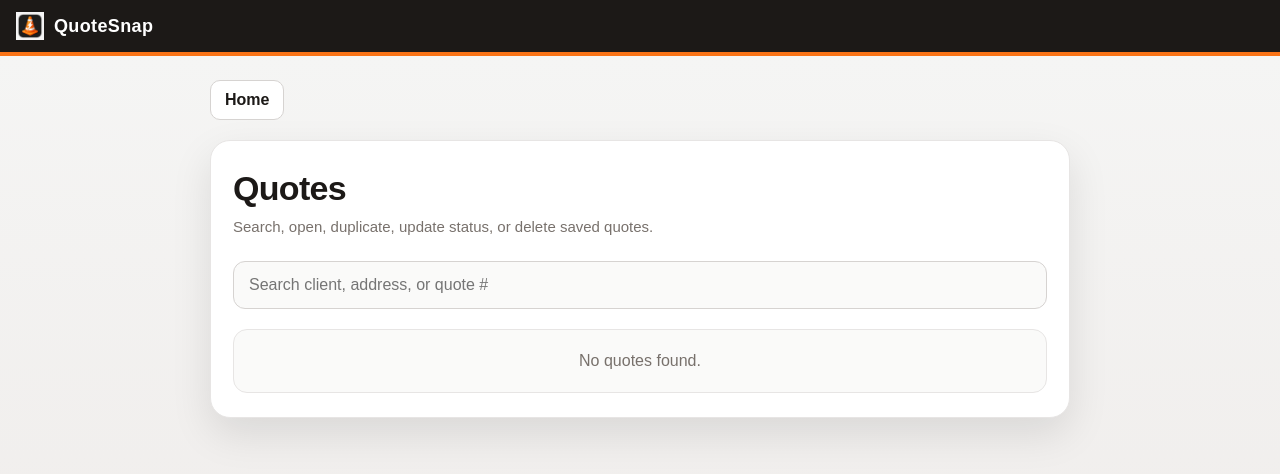
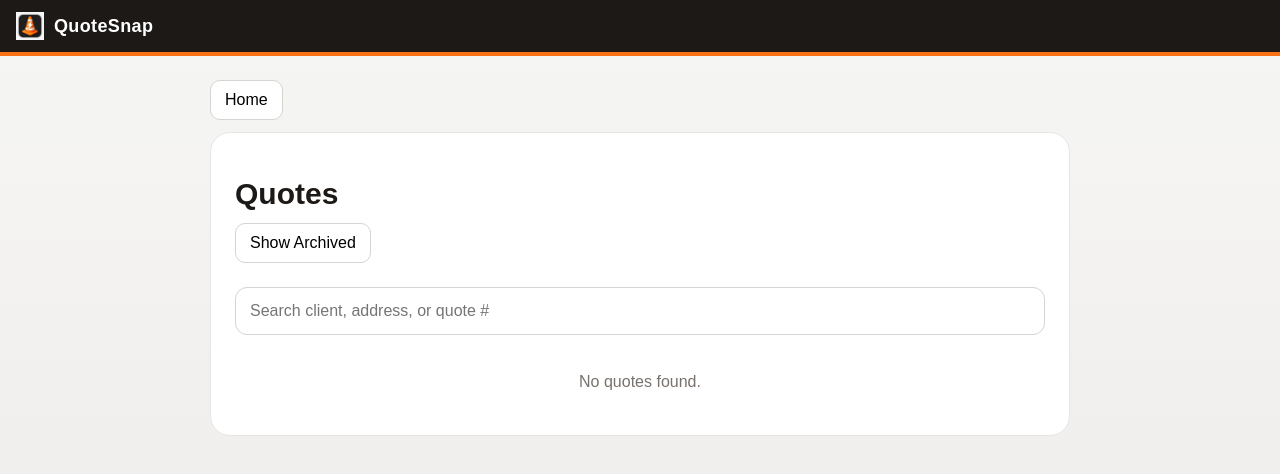
Before and after one commit to irockexcavation-ship-it/quotesnap, a Next.js app: page /quotes in a window 1280 px wide. Shown: the top 474 px of the page. Built offline with nearby package versions, Linux system fonts and the light colour scheme.

Commit message:
Add archive system for quotes

```diff
--- a/app/quotes/page.tsx
+++ b/app/quotes/page.tsx
@@ -13,12 +13,13 @@ type QuoteItem = {
   startWindow?: string;
   scopeOfWork?: string;
   bannerImage?: string;
-  status?: "Draft" | "Sent" | "Approved";
+  status?: "Draft" | "Sent" | "Approved" | "Archived";
 };
 
 export default function QuotesPage() {
   const [quotes, setQuotes] = useState<QuoteItem[]>([]);
   const [search, setSearch] = useState("");
+  const [showArchived, setShowArchived] = useState(false);
 
   useEffect(() => {
     loadQuotes();
@@ -87,33 +88,24 @@ export default function QuotesPage() {
 
   function statusColor(status: QuoteItem["status"]) {
     if (status === "Approved") {
-      return {
-        bg: "#dcfce7",
-        text: "#166534",
-        border: "#86efac",
-      };
+      return { bg: "#dcfce7", text: "#166534", border: "#86efac" };
     }
-
     if (status === "Sent") {
-      return {
-        bg: "#dbeafe",
-        text: "#1d4ed8",
-        border: "#93c5fd",
-      };
+      return { bg: "#dbeafe", text: "#1d4ed8", border: "#93c5fd" };
     }
-
-    return {
-      bg: "#fff7ed",
-      text: "#9a3412",
-      border: "#fdba74",
-    };
+    if (status === "Archived") {
+      return { bg: "#e7e5e4", text: "#44403c", border: "#d6d3d1" };
+    }
+    return { bg: "#fff7ed", text: "#9a3412", border: "#fdba74" };
   }
 
-  const filtered = quotes.filter((q) =>
-    `${q.clientName || ""} ${q.quoteNumber || ""} ${q.projectAddress || ""}`
-      .toLowerCase()
-      .includes(search.toLowerCase())
-  );
+  const filtered = quotes
+    .filter((q) => (showArchived ? true : q.status !== "Archived"))
+    .filter((q) =>
+      `${q.clientName || ""} ${q.quoteNumber || ""} ${q.projectAddress || ""}`
+        .toLowerCase()
+        .includes(search.toLowerCase())
+    );
 
   return (
     <main
@@ -125,222 +117,113 @@ export default function QuotesPage() {
       }}
     >
       <div style={{ maxWidth: "860px", margin: "0 auto" }}>
-        <button
-          onClick={goHome}
-          style={{
-            marginBottom: "20px",
-            padding: "10px 14px",
-            borderRadius: "10px",
-            border: "1px solid #d6d3d1",
-            background: "#ffffff",
-            color: "#1c1917",
-            cursor: "pointer",
-            fontWeight: 700,
-          }}
-        >
+        <button onClick={goHome} style={navButton}>
           Home
         </button>
 
-        <div
-          style={{
-            background: "#ffffff",
-            borderRadius: "20px",
-            border: "1px solid #e7e5e4",
-            boxShadow: "0 16px 40px rgba(0,0,0,0.10)",
-            padding: "28px 22px 24px",
-          }}
-        >
-          <div style={{ marginBottom: "22px" }}>
-            <h1
-              style={{
-                fontSize: "34px",
-                margin: "0 0 8px 0",
-                color: "#1c1917",
-                letterSpacing: "-0.02em",
-              }}
+        <div style={card}>
+          <h1 style={title}>Quotes</h1>
+
+          <div style={{ marginBottom: "12px" }}>
+            <button
+              onClick={() => setShowArchived(!showArchived)}
+              style={navButton}
             >
-              Quotes
-            </h1>
-
-            <div
-              style={{
-                fontSize: "15px",
-                color: "#78716c",
-                lineHeight: 1.5,
-              }}
-            >
-              Search, open, duplicate, update status, or delete saved quotes.
-            </div>
+              {showArchived ? "Hide Archived" : "Show Archived"}
+            </button>
           </div>
 
           <input
             placeholder="Search client, address, or quote #"
             value={search}
             onChange={(e) => setSearch(e.target.value)}
-            style={{
-              width: "100%",
-              padding: "14px 15px",
-              borderRadius: "12px",
-              border: "1px solid #d6d3d1",
-              marginBottom: "20px",
-              fontSize: "16px",
-              boxSizing: "border-box",
-              background: "#fafaf9",
-            }}
+            style={searchBox}
           />
 
           {filtered.length === 0 ? (
-            <div
-              style={{
-                background: "#fafaf9",
-                border: "1px solid #e7e5e4",
-                borderRadius: "14px",
-                padding: "22px",
-                color: "#78716c",
-                textAlign: "center",
-              }}
-            >
-              No quotes found.
-            </div>
+            <div style={emptyBox}>No quotes found.</div>
           ) : (
-            <div
-              style={{
-                display: "grid",
-                gap: "14px",
-              }}
-            >
-              {filtered.map((quote, i) => {
+            <div style={{ display: "grid", gap: "14px" }}>
+              {filtered.map((quote) => {
                 const colors = statusColor(quote.status);
 
                 return (
-                  <div
-                    key={quote.id || i}
-                    style={{
-                      background: "#ffffff",
-                      border: "1px solid #e7e5e4",
-                      borderRadius: "16px",
-                      padding: "18px",
-                      boxShadow: "0 3px 10px rgba(0,0,0,0.04)",
-                    }}
-                  >
-                    <div
-                      style={{
-                        display: "flex",
-                        justifyContent: "space-between",
-                        alignItems: "flex-start",
-                        gap: "12px",
-                        marginBottom: "12px",
-                      }}
-                    >
+                  <div key={quote.id} style={quoteCard}>
+                    <div style={rowTop}>
                       <div
                         onClick={() => openQuote(quote)}
-                        style={{
-                          flex: 1,
-                          cursor: "pointer",
-                        }}
+                        style={{ flex: 1, cursor: "pointer" }}
                       >
-                        <div
-                          style={{
-                            fontWeight: 800,
-                            fontSize: "19px",
-                            marginBottom: "6px",
-                            color: "#1c1917",
-                          }}
-                        >
+                        <div style={clientName}>
                           {quote.clientName || "Unnamed Client"}
                         </div>
 
-                        <div
-                          style={{
-                            fontSize: "14px",
-                            color: "#57534e",
-                            lineHeight: 1.6,
-                            marginBottom: "6px",
-                          }}
-                        >
+                        <div style={meta}>
                           {quote.quoteNumber || "No Quote #"} •{" "}
                           {quote.quoteDate || "No Date"} •{" "}
                           {quote.projectTotal || "$0"}
                         </div>
 
-                        <div
-                          style={{
-                            fontSize: "13px",
-                            color: "#78716c",
-                            lineHeight: 1.5,
-                          }}
-                        >
+                        <div style={address}>
                           {quote.projectAddress || ""}
                         </div>
                       </div>
 
                       <div
                         style={{
-                          padding: "7px 11px",
-                          borderRadius: "999px",
-                          fontSize: "12px",
-                          fontWeight: 800,
+                          ...statusPill,
                           background: colors.bg,
                           color: colors.text,
                           border: `1px solid ${colors.border}`,
-                          whiteSpace: "nowrap",
                         }}
                       >
                         {quote.status || "Draft"}
                       </div>
                     </div>
 
-                    <div
-                      style={{
-                        display: "flex",
-                        gap: "8px",
-                        flexWrap: "wrap",
-                      }}
-                    >
-                      <button
-                        type="button"
-                        onClick={() => openQuote(quote)}
-                        style={smallButton("#1c1917", "#ffffff")}
-                      >
+                    <div style={buttonRow}>
+                      <button onClick={() => openQuote(quote)} style={btnDark}>
                         Open
                       </button>
 
                       <button
-                        type="button"
                         onClick={() => duplicateQuote(quote)}
-                        style={smallButton("#f97316", "#ffffff")}
+                        style={btnOrange}
                       >
                         Duplicate
                       </button>
 
                       <button
-                        type="button"
                         onClick={() => updateStatus(quote, "Draft")}
-                        style={smallButton("#fff7ed", "#9a3412", "#fdba74")}
+                        style={btnLight}
                       >
                         Draft
                       </button>
 
                       <button
-                        type="button"
                         onClick={() => updateStatus(quote, "Sent")}
-                        style={smallButton("#dbeafe", "#1d4ed8", "#93c5fd")}
+                        style={btnLight}
                       >
                         Sent
                       </button>
 
                       <button
-                        type="button"
                         onClick={() => updateStatus(quote, "Approved")}
-                        style={smallButton("#dcfce7", "#166534", "#86efac")}
+                        style={btnLight}
                       >
                         Approved
                       </button>
 
                       <button
-                        type="button"
+                        onClick={() => updateStatus(quote, "Archived")}
+                        style={btnGray}
+                      >
+                        Archive
+                      </button>
+
+                      <button
                         onClick={() => deleteQuote(quote)}
-                        style={smallButton("#dc2626", "#ffffff")}
+                        style={btnDelete}
                       >
                         Delete
                       </button>
@@ -356,19 +239,126 @@ export default function QuotesPage() {
   );
 }
 
-function smallButton(
-  background: string,
-  color: string,
-  border?: string
-) {
-  return {
-    background,
-    color,
-    border: border ? `1px solid ${border}` : "none",
-    borderRadius: "10px",
-    padding: "10px 12px",
-    fontSize: "13px",
-    fontWeight: "bold" as const,
-    cursor: "pointer",
-  };
-}
+/* styles */
+
+const card = {
+  background: "#fff",
+  borderRadius: "20px",
+  padding: "24px",
+  border: "1px solid #e7e5e4",
+};
+
+const title = {
+  fontSize: "30px",
+  fontWeight: 800,
+  marginBottom: "12px",
+};
+
+const searchBox = {
+  width: "100%",
+  padding: "14px",
+  borderRadius: "12px",
+  border: "1px solid #d6d3d1",
+  marginBottom: "18px",
+};
+
+const emptyBox = {
+  padding: "20px",
+  textAlign: "center" as const,
+  color: "#78716c",
+};
+
+const quoteCard = {
+  border: "1px solid #e7e5e4",
+  borderRadius: "16px",
+  padding: "16px",
+  background: "#fff",
+};
+
+const rowTop = {
+  display: "flex",
+  justifyContent: "space-between",
+  marginBottom: "12px",
+};
+
+const clientName = {
+  fontWeight: 800,
+  fontSize: "18px",
+};
+
+const meta = {
+  fontSize: "14px",
+  color: "#57534e",
+};
+
+const address = {
+  fontSize: "13px",
+  color: "#78716c",
+};
+
+const statusPill = {
+  padding: "6px 10px",
+  borderRadius: "999px",
+  fontSize: "12px",
+  fontWeight: 800,
+};
+
+const buttonRow = {
+  display: "flex",
+  flexWrap: "wrap" as const,
+  gap: "8px",
+};
+
+const navButton = {
+  padding: "10px 14px",
+  borderRadius: "10px",
+  border: "1px solid #d6d3d1",
+  background: "#fff",
+  cursor: "pointer",
+  marginBottom: "12px",
+};
+
+const btnDark = {
+  background: "#1c1917",
+  color: "#fff",
+  border: "none",
+  borderRadius: "10px",
+  padding: "8px 12px",
+  cursor: "pointer",
+};
+
+const btnOrange = {
+  background: "#f97316",
+  color: "#fff",
+  border: "none",
+  borderRadius: "10px",
+  padding: "8px 12px",
+  cursor: "pointer",
+};
+
+const btnLight = {
+  background: "#fff7ed",
+  color: "#9a3412",
+  border: "1px solid #fdba74",
+  borderRadius: "10px",
+  padding: "8px 12px",
+  cursor: "pointer",
+};
+
+const btnGray = {
+  background: "#e7e5e4",
+  color: "#44403c",
+  border: "none",
+  borderRadius: "10px",
+  padding: "8px 12px",
+  cursor: "pointer",
+};
+
+const btnDelete = {
+  background: "#dc2626",
+  color: "#fff",
+  border: "none",
+  borderRadius: "10px",
+  padding: "8px 12px",
+  cursor: "pointer",
+};
```
